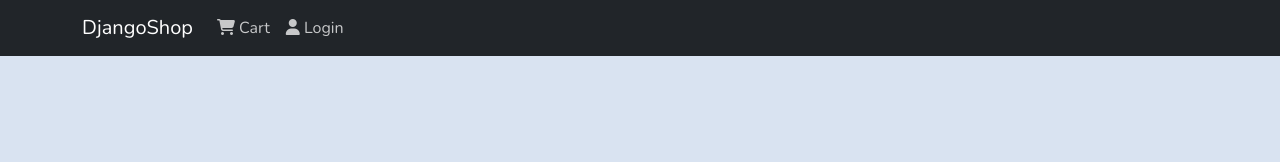
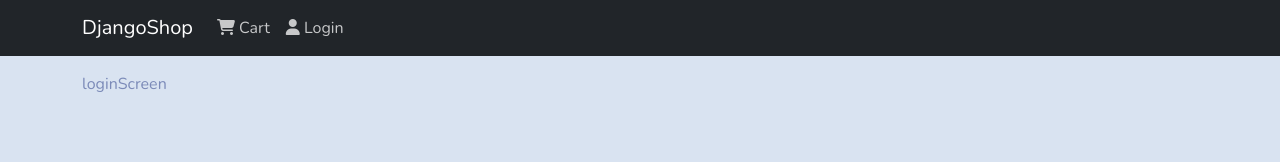
Before and after one commit to SilvesterSpath/django_shop, a React (Create React App) app in the folder frontend/: page /login in a window 1280 px wide. Shown: the top 162 px of the page. Built offline with nearby package versions, Linux system fonts and the light colour scheme.

Commit message:
LoginScreen init

```diff
--- a/frontend/src/App.js
+++ b/frontend/src/App.js
@@ -6,6 +6,7 @@ import HomeScreen from './screens/HomeScreen';
 import { BrowserRouter as Router, Route, Routes } from 'react-router-dom';
 import ProductScreen from './screens/ProductScreen';
 import CartScreen from './screens/CartScreen';
+import LoginScreen from './screens/LoginScreen';
 
 function App() {
   return (
@@ -15,6 +16,7 @@ function App() {
         <Container>
           <Routes>
             <Route path='/' element={<HomeScreen />} exact />
+            <Route path='/login' element={<LoginScreen />} />
             <Route path='/products/:id' element={<ProductScreen />} exact />
             <Route path='/cart/:id?' element={<CartScreen />} />
           </Routes>
--- /dev/null
+++ b/frontend/src/screens/LoginScreen.jsx
@@ -0,0 +1,19 @@
+import React, { useState, useEffect } from 'react';
+import { Link } from 'react-router-dom';
+import { Form, Button, Container, Row, Col } from 'react-bootstrap';
+import Loader from '../components/Loader';
+import Message from '../components/Message';
+import { useDispatch, useSelector } from 'react-redux';
+import { login } from '../actions/userActions';
+
+const LoginScreen = () => {
+  const [email, setEmail] = useState('');
+  const [password, setPassword] = useState('');
+  const [message, setMessage] = useState(null);
+
+  const dispatch = useDispatch();
+
+  return <div>loginScreen</div>;
+};
+
+export default LoginScreen;
```
